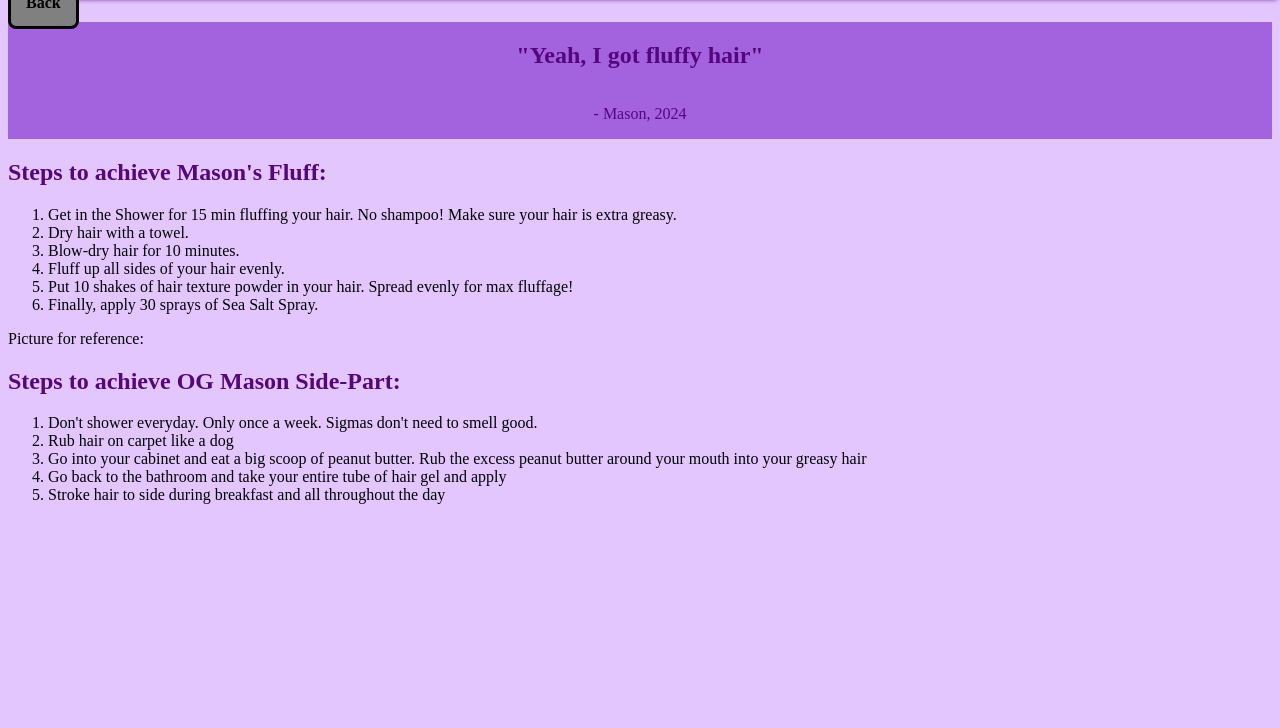
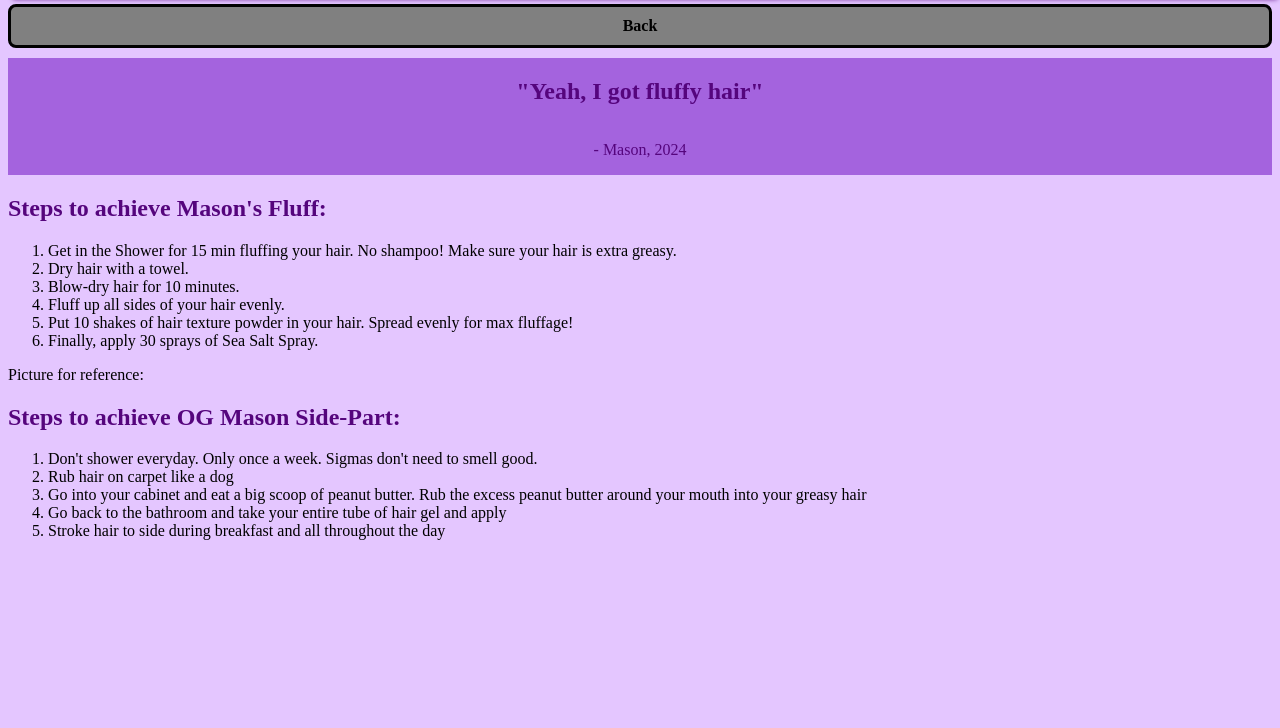
Before and after one commit to josh-123168/masonsfluff, a plain HTML site: page pages/fluffyhair.html in a window 1280 px wide. Shown: the part 72-800 px from the top of the page. Drawn offline with Linux system fonts and the light colour scheme.

Commit message:
back button fix

```diff
--- a/style.css
+++ b/style.css
@@ -79,6 +79,13 @@ a:active {
     font-size: 50px;
     text-shadow: gray 1px 1px 4px;
     text-align: center;
+}
+
+.buttons {
+    display: flex;
+    justify-content: space-evenly;
+    margin-top: 10px;
+    padding: 10px;
 }
 
 .info-buttons {
```
Also changed, not shown: index.html (+2 -2 lines).
